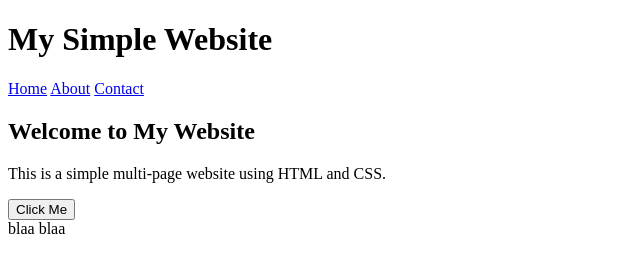
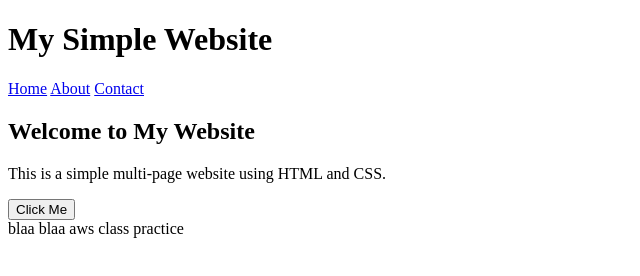
Before and after one commit to remyaramanan2025-arch/aws, a plain HTML site: page index.html in a window 1280 px wide. Shown: the whole page, without its empty margins (0-640 px from the left). Drawn offline with Linux system fonts and the light colour scheme.

Commit message:
filedited

```diff
--- a/index.html
+++ b/index.html
@@ -32,3 +32,5 @@
 
 
 blaa blaa
+
+aws class practice
```
